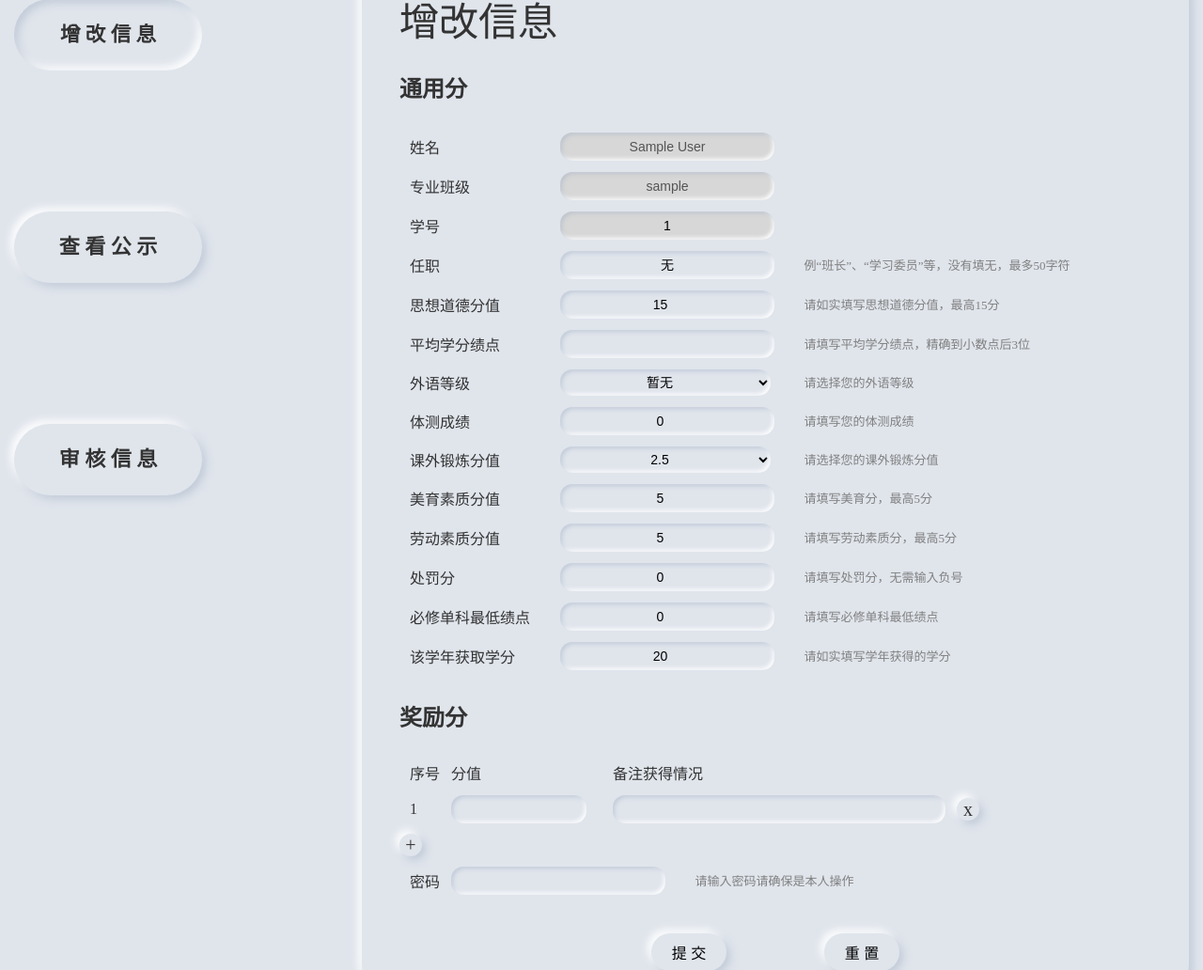
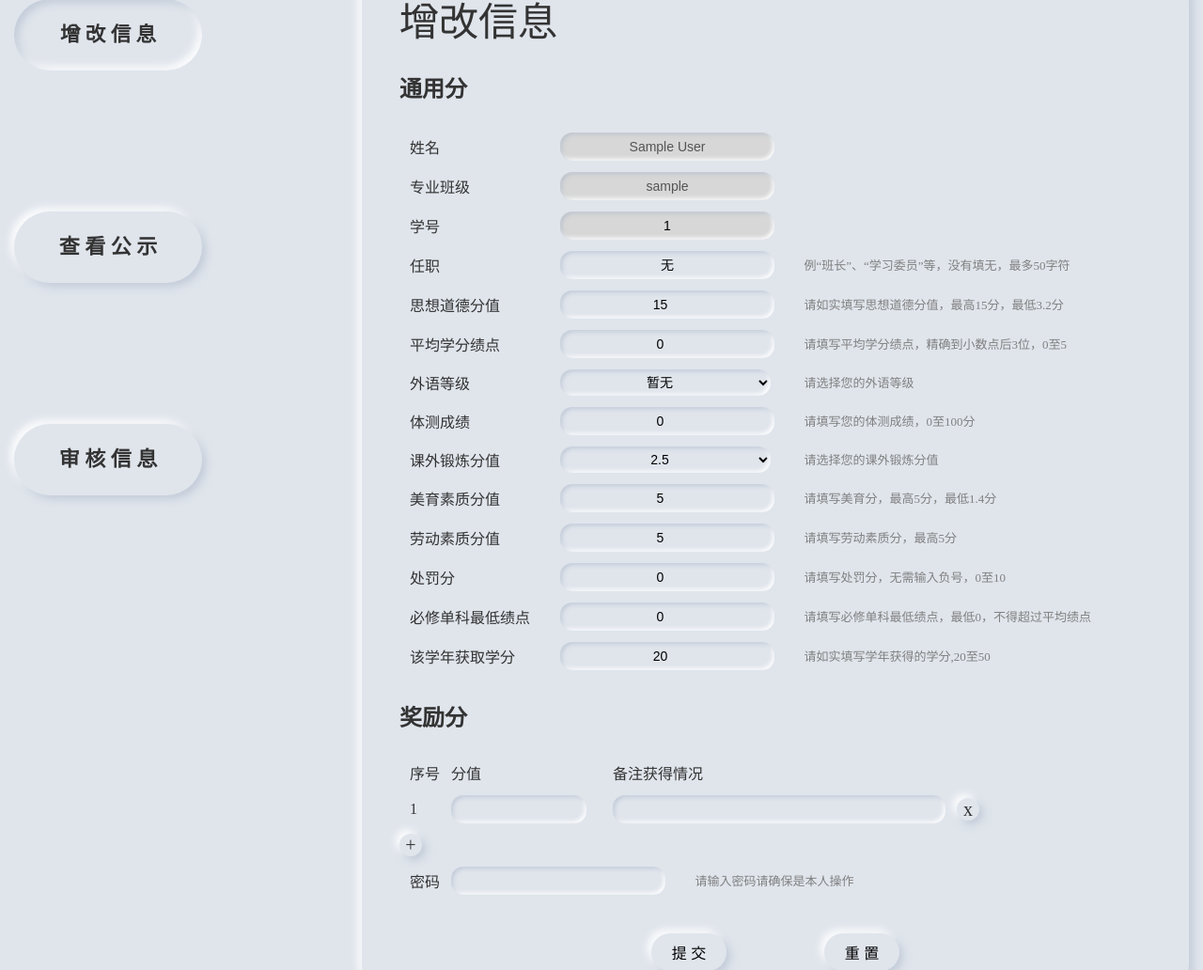
Before and after one commit to realJaydenCheng/student-comprehensive-evaluation, a Flask app: page /sce/modify in a window 1280 px wide. Shown: the part 215-1247 px from the top of the page at 94% size. Run offline with Flask 2, Linux system fonts and the light colour scheme; the visitor is signed in with stand-in values (Sample User, id 1); data comes from the database, SQL or seed files in the repository; data that the repository does not hold is empty; some libraries are stand-ins or nearby versions.

Commit message:
完善前端显示，增加增改页面的信息审核功能，修复最低绩点可以大于平均绩点的bug

```diff
--- a/static/js/modify.js
+++ b/static/js/modify.js
@@ -1,11 +1,22 @@
+function changeIndex() {
+    let list = document.getElementById('relist');
+    let lines = list.getElementsByTagName("tr");
+    for (let i = 0; i <= lines.length - 1; i++) {
+        let line = lines[i];
+        let index = line.getElementsByTagName("td");
+        index = index[0];
+        index.innerText = i;
+    }
+}
+
 function addLine() {
     let line = document.getElementById('templine').cloneNode(true);
     let list = document.getElementById('relist');
-    let inputs = line.getElementsByTagName('input') ;
-    let num = inputs[0] ;
-    let txt = inputs[1] ;
-    num.required = true ;
-    txt.required = true ;
+    let inputs = line.getElementsByTagName('input');
+    let num = inputs[0];
+    let txt = inputs[1];
+    num.required = true;
+    txt.required = true;
     line.style.display = 'table-row';
     list.appendChild(line);
     changeIndex();
@@ -18,38 +29,83 @@ function delLine(n) {
     changeIndex();
 }
 
-function changeIndex() {
-    let list = document.getElementById('relist');
-    let lines = list.getElementsByTagName("tr");
-    for (let i = 0; i <= lines.length - 1; i++) {
-        let line = lines[i];
-        let index = line.getElementsByTagName("td");
-        index = index[0];
-        index.innerText = i;
+function checkNum(elem, low, heigh) {
+    let tip = elem.parentNode.parentNode.getElementsByClassName("tip")[0];
+    if ((elem.value >= low) && (elem.value <= heigh) && (elem.value != "")) {
+        tip.style.color = 'rgb(128,128,128)';
+        return true;
+    }
+    else {
+        tip.style.color = 'red';
+        return false;
     }
 }
 
 function beforeModify() {
     if (beforeLogin()) {
-        let isOk = true ;
+        let pwd = document.getElementById('pwdtxt');
+        let isOk = true;
         let infos = document.getElementsByClassName('infoinput');
-        for (let i =0 ; i < infos.length ; i++){
-            if ((i == 6)||(i == 8)){continue;}
-            let info = infos[i] ;
-            if (!checkInfo(info)){
-                isOk = false ;
-                break ;
+        for (let i = 0; i < infos.length; i++) {
+            if ((i == 6) || (i == 8)) { continue; }
+            let info = infos[i];
+            if (!checkInfo(info)) {
+                isOk = false;
+                break;
             }
         }
-        if (!isOk){
-            window.alert("请检查标红处的数据是否填写错误。") ;
-            let pwd = document.getElementById('pwdtxt');
-            pwd.value = '' ;
+        if (!isOk) {
+            window.alert("请检查标红处的数据是否填写错误。");
+            pwd.value = '';
             return false;
         }
 
         let job = document.getElementById("jobtxt");
-        if (!checkJob(job)) {return false;}
+        if (!checkJob(job)) {
+            window.alert("请检查标红处的数据是否填写错误。");
+            pwd.value = ''; return false;
+        }
+
+        let mor = document.getElementById("mortxt");
+        let gpa = document.getElementById("gpatxt");
+        let c1 = document.getElementById("c1");
+        let my = document.getElementById("mytxt");
+        let ld = document.getElementById("ldtxt");
+        let dis = document.getElementById("distxt");
+        let low = document.getElementById("low");
+        let cre = document.getElementById("cretxt");
+        if (!checkNum(mor, 3.2, 15)) {
+            window.alert("请检查标红处的数据是否填写错误。");
+            pwd.value = ''; return false;
+        }
+        if (!checkNum(gpa, 0, 5)) {
+            window.alert("请检查标红处的数据是否填写错误。");
+            pwd.value = ''; return false;
+        }
+        if (!checkNum(c1, 0, 100)) {
+            window.alert("请检查标红处的数据是否填写错误。");
+            pwd.value = ''; return false;
+        }
+        if (!checkNum(my, 1.4, 5)) {
+            window.alert("请检查标红处的数据是否填写错误。");
+            pwd.value = ''; return false;
+        }
+        if (!checkNum(ld, 1.4, 5)) {
+            window.alert("请检查标红处的数据是否填写错误。");
+            pwd.value = ''; return false;
+        }
+        if (!checkNum(dis, 0, 10)) {
+            window.alert("请检查标红处的数据是否填写错误。");
+            pwd.value = ''; return false;
+        }
+        if (!checkNum(low, 0, gpa.value)) {
+            window.alert("请检查标红处的数据是否填写错误。");
+            pwd.value = ''; return false;
+        }
+        if (!checkNum(cre, 20, 80)) {
+            window.alert("请检查标红处的数据是否填写错误。");
+            pwd.value = ''; return false;
+        }
 
         var rewards = document.getElementById("rewards");
         var idTxt = '';
@@ -72,14 +128,14 @@ function beforeModify() {
             }
         }
         rewards.value = idTxt + "/*a_new_line*/" + valueTxt + "/*a_new_line*/" + noteTxt;
-        window.onbeforeunload = null ;
+        window.onbeforeunload = null;
         return true;
     }
     else { return false; }
 }
 
 function checkInfo(elem) {
-    let tip = elem.parentNode.parentNode.getElementsByClassName("tip")[0] ;
+    let tip = elem.parentNode.parentNode.getElementsByClassName("tip")[0];
     if (elem.value != '') {
         tip.style.color = 'rgb(128,128,128)';
         return true;
@@ -92,25 +148,30 @@ function checkInfo(elem) {
 }
 
 function checkJob(elem) {
-    let tip = elem.parentNode.parentNode.getElementsByClassName("tip")[0] ;
-    if ((elem.value.length < 50) && (elem.value != '') ) {
+    let tip = elem.parentNode.parentNode.getElementsByClassName("tip")[0];
+    if ((elem.value.length < 50) && (elem.value != '')) {
         tip.style.color = 'rgb(128,128,128)';
         return true;
     }
     else {
         tip.style.color = 'red';
-        elem.value = elem.value.slice(0,10) ;
+        elem.value = elem.value.slice(0, 10);
         return false;
     }
 }
 
 function checkNote(elem) {
-    if (elem.value.length < 50 ) {
+    if (elem.value.length < 50) {
         return true;
     }
     else {
-        elem.value = elem.value.slice(0,50) ;
+        elem.value = elem.value.slice(0, 50);
         window.alert("奖励分备注最多五十字符！");
         return false;
     }
 }
+
+function changeLow(low) {
+    let lown = document.getElementById("low");
+    lown.setAttribute('max', low);
+}
--- a/templates/license.html
+++ b/templates/license.html
@@ -43,7 +43,7 @@
     <footer>
         <a href="{{url_for('about')}}">关于&nbsp;</a>
         &nbsp;|&nbsp;
-        <a href="{{url_for('license')}}">&nbsp;开放源代码协议：SAY NO TO SUICIDE PUBLIC LICENSE</a>
+        <a href="{{url_for('license')}}">&nbsp;开放源代码协议: SAY NO TO SUICIDE PUBLIC LICENSE</a>
     </footer>
 
 </body>
--- a/templates/modify_.html
+++ b/templates/modify_.html
@@ -44,26 +44,26 @@
         <tr>
             <td class="info">任职</td>
             <td>
-                <input class="infoinput" type="text" name="jobtxt" value="{{infomation.get('job','无')}}"
-                id="jobtxt" onchange="checkJob(this);">
+                <input class="infoinput" type="text" name="jobtxt" value="{{infomation.get('job','无')}}" id="jobtxt"
+                    onchange="checkJob(this);">
             </td>
             <td class="tip">例“班长”、“学习委员”等，没有填无，最多50字符</td>
         </tr>
         <tr>
             <td class="info">思想道德分值</td>
             <td>
-                <input class="infoinput" type="number" name="mortxt" max="15" min="3.2" step="0.1"
-                    value="{{infomation.get('mor','15')}}" onchange="checkInfo(this);">
+                <input class="infoinput" type="number" name="mortxt" max="15" min="3.2" step="0.1" id="mortxt"
+                    value="{{infomation.get('mor','15')}}" onchange="checkNum(this,3.2,15);">
             </td>
-            <td class="tip">请如实填写思想道德分值，最高15分</td>
+            <td class="tip">请如实填写思想道德分值，最高15分，最低3.2分</td>
         </tr>
         <tr>
             <td>平均学分绩点</td>
             <td>
-                <input class="infoinput" type="number" name="gpatxt" max="5.000" min="0.000" step="0.001"
-                    value="{{infomation.get('gpa','')}}" onchange="checkInfo(this);">
+                <input class="infoinput" type="number" name="gpatxt" max="5.000" min="0.000" step="0.001" id="gpatxt"
+                    value="{{infomation.get('gpa','0')}}" onchange="checkNum(this,0,5);changeLow(this.value);">
             </td>
-            <td class="tip">请填写平均学分绩点，精确到小数点后3位</td>
+            <td class="tip">请填写平均学分绩点，精确到小数点后3位，0至5</td>
         </tr>
         <tr>
             <td>外语等级</td>
@@ -82,10 +82,10 @@
         <tr>
             <td>体测成绩</td>
             <td>
-                <input type="number" name="c1txt" class="infoinput" max="100" min="0" step="0.1"
-                    value="{{infomation.get('c1',0)}}" onchange="checkInfo(this);">
+                <input type="number" name="c1txt" class="infoinput" max="100" min="0" step="0.1" id="c1"
+                    value="{{infomation.get('c1',0)}}" onchange="checkNum(this,0,100);">
             </td>
-            <td class="tip">请填写您的体测成绩</td>
+            <td class="tip">请填写您的体测成绩，0至100分</td>
         </tr>
         <tr>
             <td>课外锻炼分值</td>
@@ -103,42 +103,43 @@
         <tr>
             <td>美育素质分值</td>
             <td>
-                <input type="number" class="infoinput" name="mytxt" max="5" min="1.4" step="0.1"
-                    value="{{infomation.get('my','5')}}" onchange="checkInfo(this);">
+                <input type="number" class="infoinput" name="mytxt" max="5" min="1.4" step="0.1" id="mytxt"
+                    value="{{infomation.get('my','5')}}" onchange="checkNum(this,1.4,5);">
             </td>
-            <td class="tip">请填写美育分，最高5分</td>
+            <td class="tip">请填写美育分，最高5分，最低1.4分</td>
         </tr>
         <tr>
             <td>劳动素质分值</td>
             <td>
-                <input type="number" name="ldtxt" class="infoinput" max="5" min="1.4" step="0.1"
-                    value="{{infomation.get('ld','5')}}" onchange="checkInfo(this);">
+                <input type="number" name="ldtxt" class="infoinput" max="5" min="1.4" step="0.1" id="ldtxt"
+                    value="{{infomation.get('ld','5')}}" onchange="checkNum(this,1.4,5);">
             </td>
             <td class="tip">请填写劳动素质分，最高5分</td>
         </tr>
         <tr>
             <td>处罚分</td>
             <td>
-                <input type="number" name="distxt" max="10" min="0" class="infoinput" step="0.01"
-                    value="{{infomation.get('dis','0')}}" onchange="checkInfo(this);">
+                <input type="number" name="distxt" max="10" min="0" class="infoinput" step="0.01" id='distxt'
+                    value="{{infomation.get('dis','0')}}" onchange="checkNum(this,0,10)">
             </td>
-            <td class="tip">请填写处罚分，无需输入负号</td>
+            <td class="tip">请填写处罚分，无需输入负号，0至10</td>
         </tr>
         <tr>
             <td>必修单科最低绩点&nbsp;&nbsp;&nbsp;&nbsp;&nbsp;</td>
             <td>
-                <input type="number" name="lowtxt" max="5" min="0" step="0.001" class="infoinput"
-                    value="{{infomation.get('low','0')}}" onchange="checkInfo(this);">
+                <input type="number" name="lowtxt" max="{{infomation.get('gpa','0')}}" min="0" step="0.001"
+                    class="infoinput" value="{{infomation.get('low','0')}}"
+                    onchange="checkNum(this,0,this.getAttribute('max'));" id='low'>
             </td>
-            <td class="tip">请填写必修单科最低绩点</td>
+            <td class="tip">请填写必修单科最低绩点，最低0，不得超过平均绩点</td>
         </tr>
         <tr>
             <td>该学年获取学分</td>
             <td>
-                <input type="number" name="cretxt" max='80' min="20" step="0.25" class="infoinput"
-                    value="{{infomation.get('cre','20')}}" onchange="checkInfo(this);">
+                <input type="number" name="cretxt" max='50' min="20" step="0.25" class="infoinput"
+                    value="{{infomation.get('cre','20')}}" onchange="checkNum(this,20,80);" id="cretxt">
             </td>
-            <td class="tip">请如实填写学年获得的学分</td>
+            <td class="tip">请如实填写学年获得的学分,20至50</td>
         </tr>
     </table>
     <h2>奖励分</h2>
@@ -157,7 +158,7 @@
                     0
                 </td>
                 <td>
-                    <input type="number"  class="re1" max="5" min="0" step="0.01">
+                    <input type="number" class="re1" max="5" min="0" step="0.01">
                 </td>
                 <td>
                     <input type="text" class="re2" width="30em" onchange="checkNote(this);">
@@ -172,10 +173,12 @@
                     {{ reward.id }}
                 </td>
                 <td>
-                    <input type="number" class="re1" max="5" min="0" step="0.01" value="{{reward.value}}" required>
+                    <input type="number" class="re1" max="5" min="0" step="0.01" value="{{reward.value}}"
+                    onchange="checkNum(this,0,5)" required>
                 </td>
                 <td>
-                    <input type="text" class="re2" width="30em" value="{{reward.note}}" required  onchange="checkNote(this);">
+                    <input type="text" class="re2" width="30em" value="{{reward.note}}" required
+                        onchange="checkNote(this);">
                 </td>
                 <td>
                     <div class='sbtn' id="delbtn" onclick="delLine(this);">x</div>
@@ -190,7 +193,7 @@
                     <input type="number" class="re1" max="5" min="0" step="0.01" required>
                 </td>
                 <td>
-                    <input type="text" class="re2" width="30em" required  onchange="checkNote(this);">
+                    <input type="text" class="re2" width="30em" required onchange="checkNote(this);">
                 </td>
                 <td>
                     <div class='sbtn' id="delbtn" onclick="delLine(this);">x</div>
@@ -213,13 +216,13 @@
         <input type="submit" class="btn" value="提 交">
         <input type="reset" class="btn" value="重 置">
     </div>
-    <script>changeIndex();</script>
+    <script>window.onload = changeIndex();</script>
 </form>
 
 <script>
-    window.onbeforeunload = function (e){
-        var e = window.event||e;
-        e.returnValue=("您的信息还没有提交，确定离开此页面吗？");
+    window.onbeforeunload = function (e) {
+        var e = window.event || e;
+        e.returnValue = ("您的信息还没有提交，确定离开此页面吗？");
     }
 </script>
 {% endblock main %}
--- a/templates/reg.html
+++ b/templates/reg.html
@@ -121,7 +121,7 @@
     <footer>
         <a href="{{url_for('about')}}">关于&nbsp;</a>
         &nbsp;|&nbsp;
-        <a href="{{url_for('license')}}">&nbsp;开放源代码协议：SAY NO TO SUICIDE PUBLIC LICENSE</a>
+        <a href="{{url_for('license')}}">&nbsp;开放源代码协议: SAY NO TO SUICIDE PUBLIC LICENSE</a>
     </footer>
 </body>
 
```
